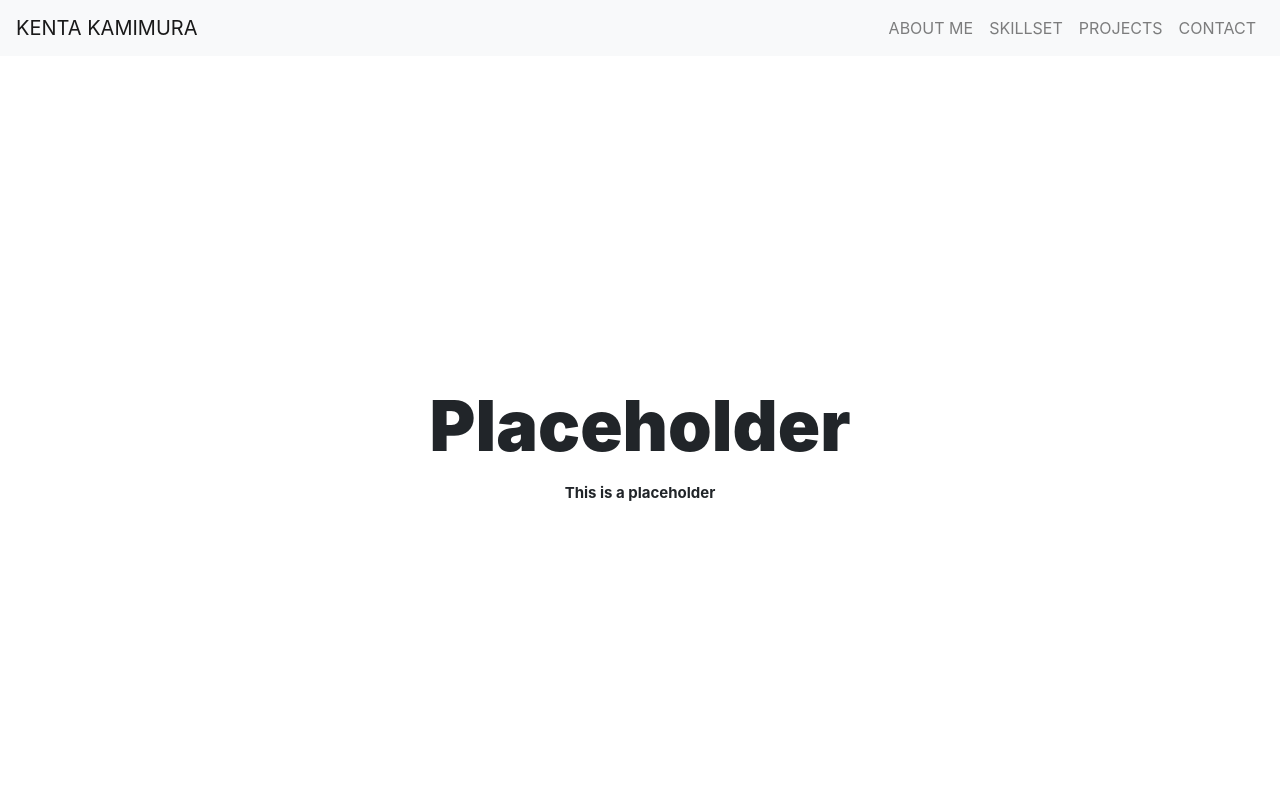
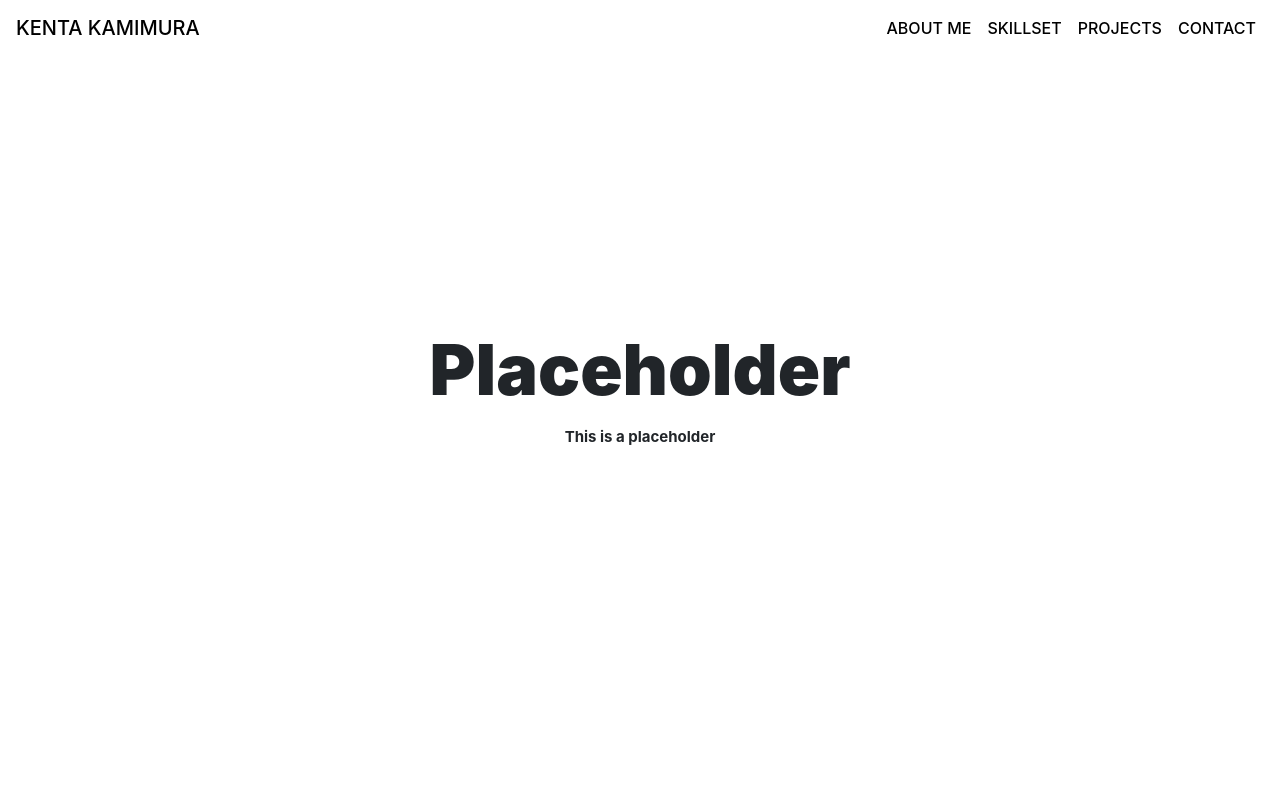
Before and after one commit to KeKam/portfolio-site, a Gatsby app: page / in a window 1280 px wide. Shown: the top 800 px of the page. Built offline with nearby package versions, Linux system fonts and the light colour scheme.

Commit message:
Add some scroll functionality to navigation bar

```diff
--- /dev/null
+++ b/src/components/Navigation/Navigation.css
@@ -0,0 +1,24 @@
+.navbar {
+  background-color: transparent;
+  font-size: 16px;
+  font-weight: 500;
+  padding: 10px;
+  transition: all 1s ease;
+  -webkit-transition: all 1s ease;
+  -moz-transition: all 1s ease;
+  -o-transition: all 1s ease;
+  -ms-transition: all 1s ease;
+  border-bottom: none;
+}
+
+.black-background {
+  background-color: black !important;
+}
+
+.white-font {
+  color: white !important;
+}
+
+.black-font {
+  color: black !important;
+}
--- a/src/components/Navigation/Navigation.js
+++ b/src/components/Navigation/Navigation.js
@@ -8,13 +8,15 @@ import {
   NavItem,
   NavLink,
   } from 'reactstrap';
+import './Navigation.css';
 
 class Navigation extends Component {
   constructor(props) {
     super(props);
 
     this.state = {
-      isOpen: false
+      isOpen: false,
+      hasScrolledDown: false
     };
   }
   toggle = () => {
@@ -22,33 +24,53 @@ class Navigation extends Component {
       isOpen: !this.state.isOpen
     });
   }
+
+  handleScroll = () => {
+    const bodyScrollTop = document.documentElement.scrollTop || document.body.scrollTop;
+    let scrolledDown = bodyScrollTop > 75 ? true : false;
+    this.setState({
+      hasScrolledDown: scrolledDown
+    });
+  }
+
+  componentDidMount = () => {
+    window.addEventListener('scroll', this.handleScroll);
+  }
+
+  componentWillUnmount = () => {
+    window.removeEventListener('scroll', this.handleScroll);
+  }
+
   render() {
+    const { hasScrolledDown } = this.state;
+    const backgroundColor = hasScrolledDown ? 'black-background' : '';
+    const navFontColor = hasScrolledDown ? 'white-font' : 'black-font';
     return (
       <div>
-        <Navbar color='light' light expand='md'>
-          <NavbarBrand href='/'>
+        <Navbar className={backgroundColor} fixed={'top'} light expand='md'>
+          <NavbarBrand className={navFontColor} href='/'>
             KENTA KAMIMURA
           </NavbarBrand>
-          <NavbarToggler onClick={this.toggle} />
+          <NavbarToggler className={navFontColor} onClick={this.toggle} />
           <Collapse isOpen={this.state.isOpen} navbar>
             <Nav className='ml-auto' navbar>
               <NavItem>
-                <NavLink href='#about'>
+                <NavLink className={navFontColor} href='#about'>
                   ABOUT ME
                 </NavLink>
               </NavItem>
               <NavItem>
-                <NavLink href='#skillset'>
+                <NavLink className={navFontColor} href='#skillset'>
                   SKILLSET
                 </NavLink>
               </NavItem>
               <NavItem>
-                <NavLink href='#projects'>
+                <NavLink className={navFontColor} href='#projects'>
                   PROJECTS
                 </NavLink>
               </NavItem>
               <NavItem>
-                <NavLink href='#contact'>
+                <NavLink className={navFontColor} href='#contact'>
                   CONTACT
                 </NavLink>
               </NavItem>
```
